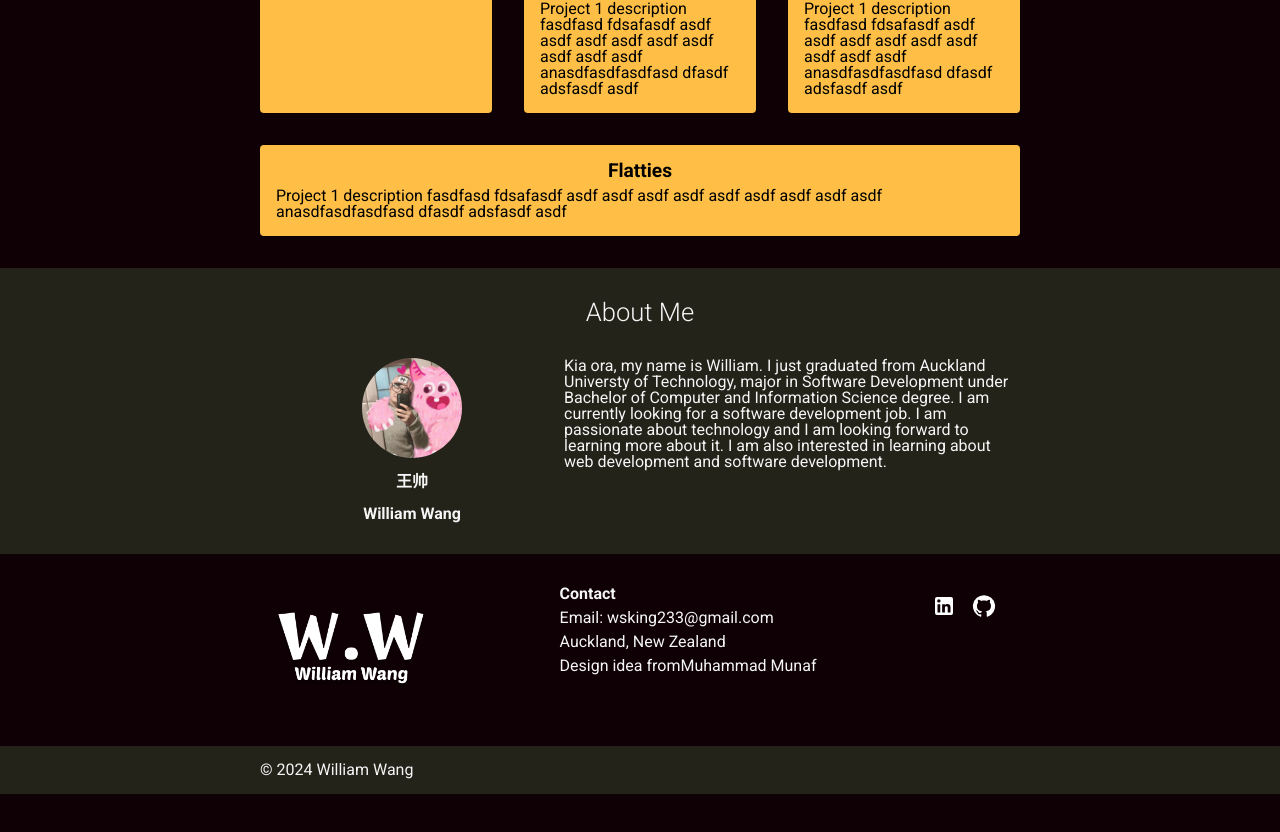
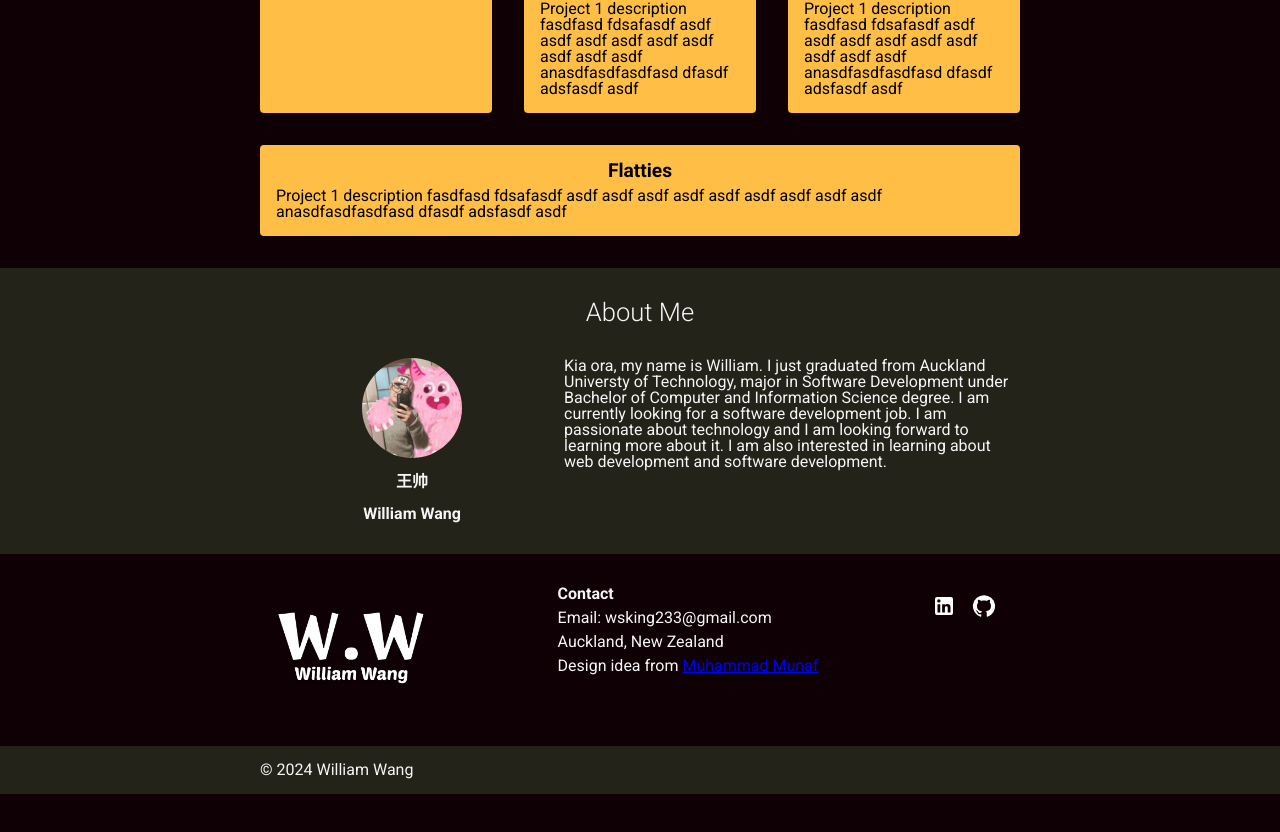
Before and after one commit to wsking233/Profile-Page, a React (Create React App) app in the folder william-profile/: page / in a window 1280 px wide. Shown: the part 1408-2240 px from the top of the page. Built offline with nearby package versions, Linux system fonts and the light colour scheme.

Commit message:
add hover border

```diff
--- a/william-profile/src/components/Footer.js
+++ b/william-profile/src/components/Footer.js
@@ -31,9 +31,9 @@ function Footer() {
                             <p>Auckland, New Zealand</p>
 
                             <p>
-                                Design idea from
+                                Design idea from {' '}
                                 <a href="https://www.behance.net/gallery/128820167/Python-Developer-Website-Design" target="_blank" rel="noreferrer">
-                                    Muhammad Munaf</a>
+                                Muhammad Munaf</a>
                             </p>
                         </div>
 
--- a/william-profile/src/components/Header.js
+++ b/william-profile/src/components/Header.js
@@ -1,7 +1,7 @@
 import React from 'react';
 import './layout.css';
 import WW from '../assets/W.W-White.png';
-import { Link, animateScroll as scroll } from 'react-scroll';
+import { Link } from 'react-scroll';
 
 
 function Header() {
--- a/william-profile/src/components/layout.css
+++ b/william-profile/src/components/layout.css
@@ -15,11 +15,6 @@ body {
     color: var(--white);
 }
 
-a {
-    color: var(--white);
-    text-decoration: none;
-}
-
 header {
     position: fixed;
     top: 0;
@@ -28,6 +23,16 @@ header {
     display: flex;
     height: var(--header-height);
     background-color:  var(--black);
+}
+
+ul a{
+    cursor: pointer;
+    color: var(--white);
+    text-decoration: none;
+}
+
+ul a:hover{
+    border-bottom: 2px solid var(--primary);
 }
 
 header img{
```
